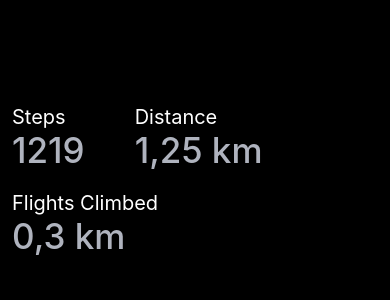
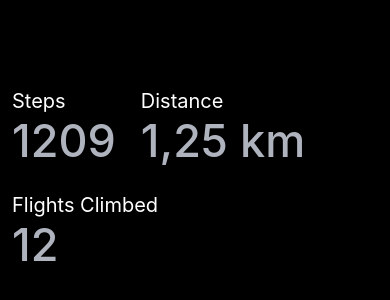
Before and after one commit to nirgluzman/React-Native-StepCounter, a React Native app: screen / in a window 390 px wide. Shown: the part 250-550 px from the top of the page. Built offline with nearby package versions, Linux system fonts and the light colour scheme.

Commit message:
render stats with Value component

```diff
--- a/App.tsx
+++ b/App.tsx
@@ -1,25 +1,17 @@
 import { StatusBar } from 'expo-status-bar';
 import { StyleSheet, Text, View } from 'react-native';
+
+import { Value } from './src/components/Value';
 
 export default function App() {
   return (
     <View style={styles.container}>
       <Text>Hello World!</Text>
 
-      <View style={{ flexDirection: 'row' }}>
-        <View style={styles.valueContainer}>
-          <Text style={styles.label}>Steps</Text>
-          <Text style={styles.value}>1219</Text>
-        </View>
-        <View style={styles.valueContainer}>
-          <Text style={styles.label}>Distance</Text>
-          <Text style={styles.value}>1,25 km</Text>
-        </View>
-      </View>
-
-      <View style={styles.valueContainer}>
-        <Text style={styles.label}>Flights Climbed</Text>
-        <Text style={styles.value}>0,3 km</Text>
+      <View style={styles.values}>
+        <Value label='Steps' value='1209' />
+        <Value label='Distance' value='1,25 km' />
+        <Value label='Flights Climbed' value='12' />
       </View>
 
       <StatusBar style='auto' />
@@ -36,19 +28,9 @@ const styles = StyleSheet.create({
     padding: 12,
   },
 
-  valueContainer: {
-    marginRight: 50,
-    marginVertical: 10,
-  },
-
-  label: {
-    fontSize: 20,
-    color: 'white',
-  },
-
-  value: {
-    fontSize: 35,
-    color: '#AFB3BE',
-    fontWeight: '500',
+  values: {
+    flexDirection: 'row',
+    gap: 25, // sets the size of the gap (gutter) between rows and columns.
+    flexWrap: 'wrap', // controls whether the flex items are forced onto one line or can wrap onto multiple lines.
   },
 });
--- /dev/null
+++ b/src/components/Value.tsx
@@ -0,0 +1,28 @@
+import { StyleSheet, Text, View } from 'react-native';
+
+type ValueProps = {
+  label: string;
+  value: string;
+};
+
+export const Value = ({ label, value }: ValueProps) => {
+  return (
+    <View>
+      <Text style={styles.label}>{label}</Text>
+      <Text style={styles.value}>{value}</Text>
+    </View>
+  );
+};
+
+const styles = StyleSheet.create({
+  label: {
+    fontSize: 20,
+    color: 'white',
+  },
+
+  value: {
+    fontSize: 45,
+    color: '#AFB3BE',
+    fontWeight: '500',
+  },
+});
```
